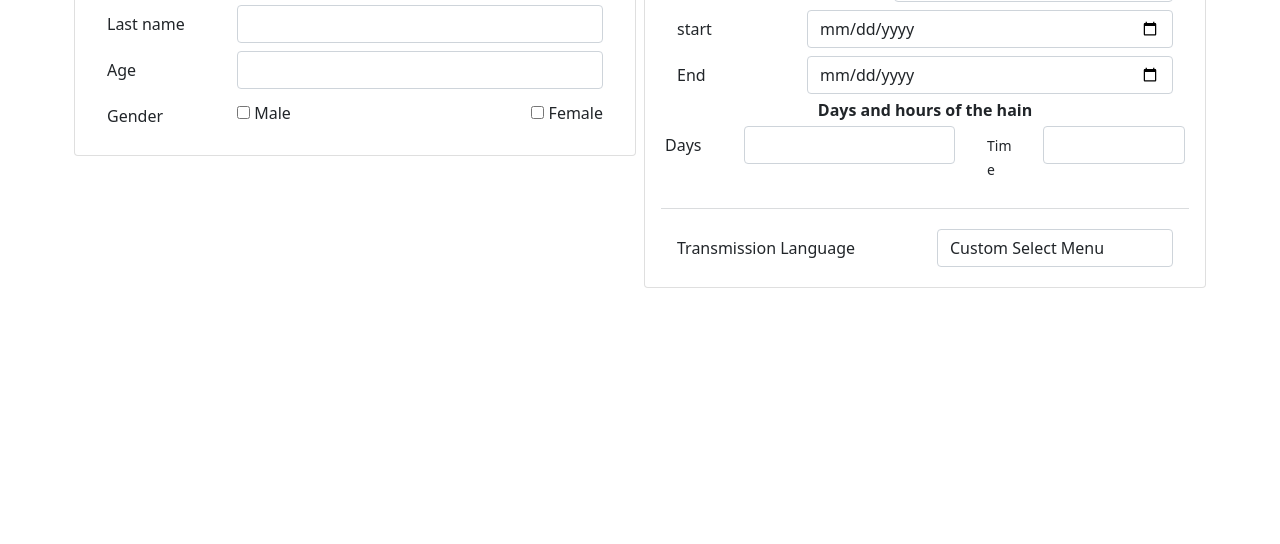
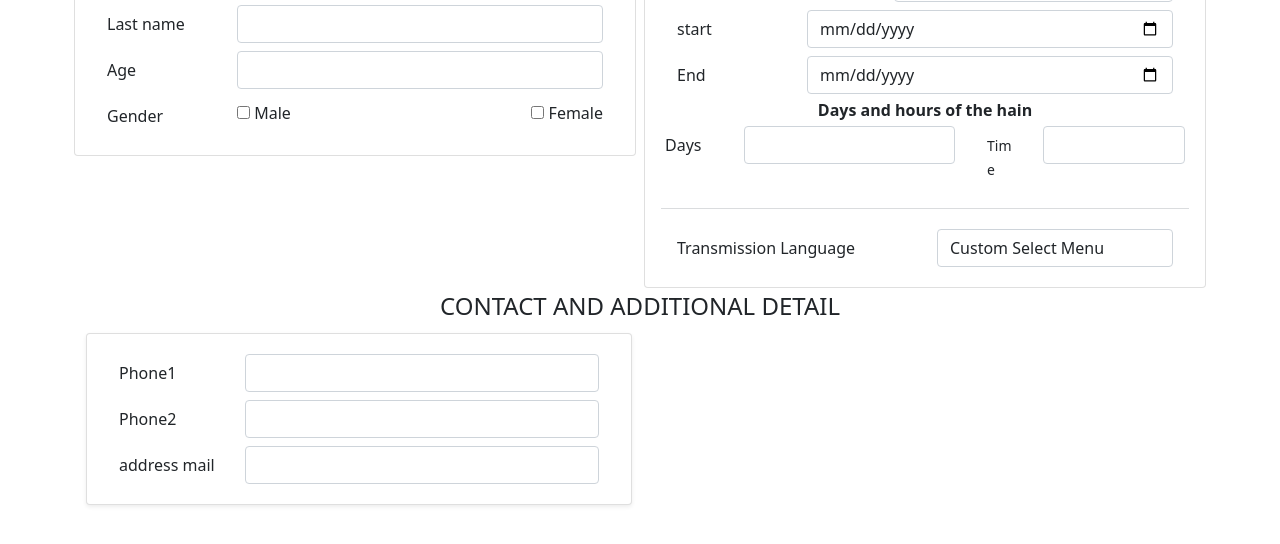
Before and after one commit to Jean-pierre14/CrudMysqlReactFrontEnd, a website: page views/ccpgl1.html in a window 1280 px wide. Shown: the part 214-758 px from the top of the page. Drawn offline with nearby package versions, Linux system fonts and the light colour scheme.

Commit message:
First side

```diff
--- a/views/ccpgl1.html
+++ b/views/ccpgl1.html
@@ -75,7 +75,7 @@
                                             <option value="Karate">Karate</option>
                                         </select>
                                     </div>
-                                  </div>
+                                </div>
                                   <div class="form-group row m-1">
                                     <label for="start" class="col-sm-3 col-form-label">start</label>
                                     <div class="col-sm-9">
@@ -133,8 +133,33 @@
                     </div>
                     <div class="box">
                         <h4 class="text-uppercase text-center">
-
+                            contact and additional detail
                         </h4>
+                    </div>
+                    <div class="row">
+                        <div class="col-md-6 col-sm-12 m-1">
+                            <div class="card card-body shadow-sm">
+                                <div class="form-group row m-1">
+                                    <label for="phone1" class="col-sm-3 col-form-label">Phone1</label>
+                                    <div class="col-sm-9">
+                                      <input type="tel" class="form-control" id="phone1">
+                                    </div>
+                                </div>
+                                <div class="form-group row m-1">
+                                    <label for="phone2" class="col-sm-3 col-form-label">Phone2</label>
+                                    <div class="col-sm-9">
+                                      <input type="tel" class="form-control" id="phone2">
+                                    </div>
+                                </div>
+                                <div class="form-group row m-1">
+                                    <label for="phone1" class="col-sm-3 col-form-label">address mail</label>
+                                    <div class="col-sm-9">
+                                      <input type="email" class="form-control" id="email">
+                                    </div>
+                                </div>
+                            </div>
+                        </div>
+                        <div class="col-md-6 col-sm-12 m-1"></div>
                     </div>
                 </form>
             </div>
```
